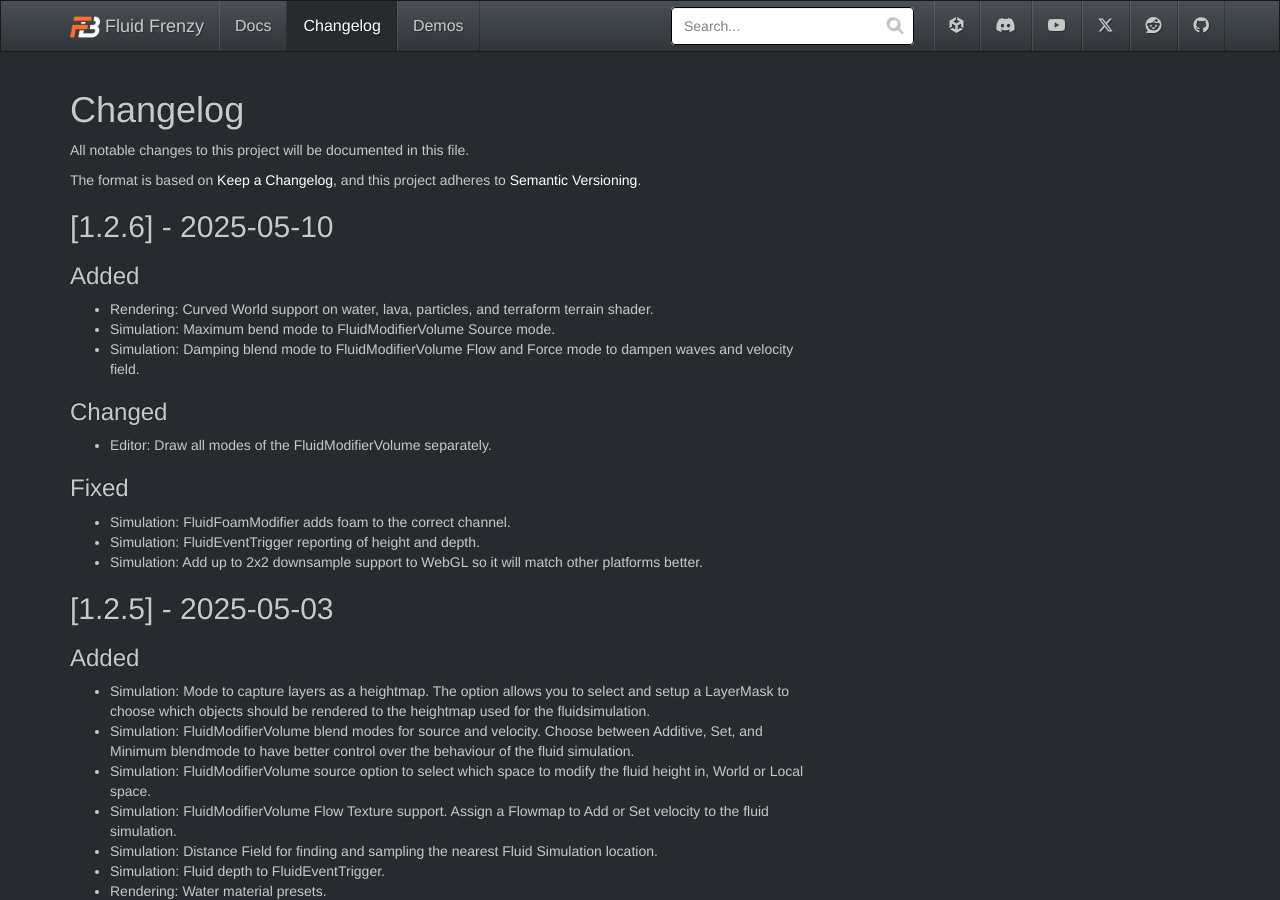
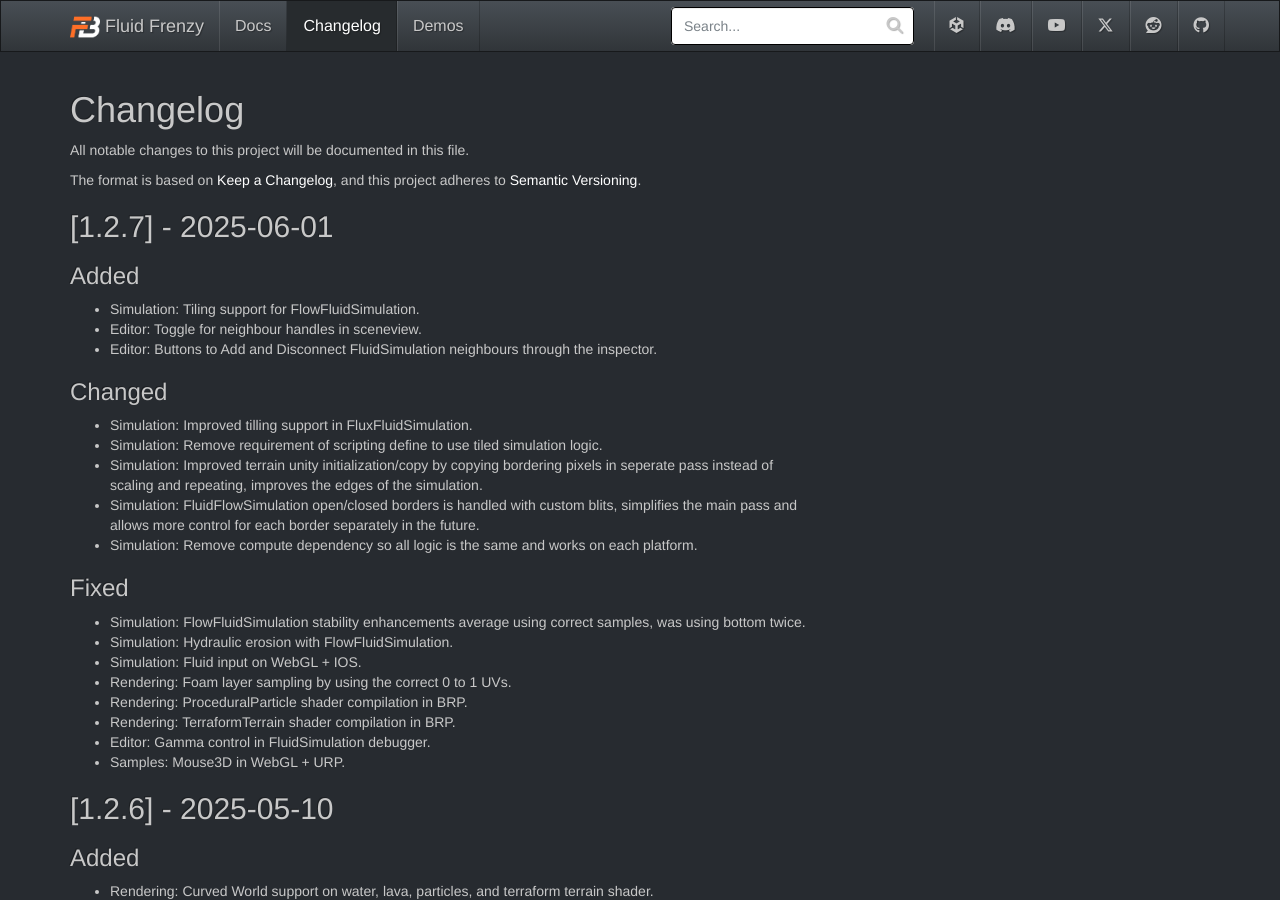
Before and after one commit to FrenzyByte/fluidfrenzy, a Jekyll site: the page built from _changelog/index.md, in a window 1280 px wide and 900 px high. Built offline with Jekyll 4.4.1, drawn with Linux system fonts in a browser that asks for light colours.

Commit message:
v1.2.7 changelog and docs

```diff
--- a/_changelog/index.md
+++ b/_changelog/index.md
@@ -9,6 +9,30 @@ All notable changes to this project will be documented in this file.
 
 The format is based on [Keep a Changelog](https://keepachangelog.com/en/1.1.0/),
 and this project adheres to [Semantic Versioning](https://semver.org/spec/v2.0.0.html).
+
+## [1.2.7] - 2025-06-01
+
+### Added
+- Simulation: Tiling support for FlowFluidSimulation.
+- Editor: Toggle for neighbour handles in sceneview.
+- Editor: Buttons to Add and Disconnect FluidSimulation neighbours through the inspector.
+
+### Changed
+- Simulation: Improved tilling support in FluxFluidSimulation.
+- Simulation: Remove requirement of scripting define to use tiled simulation logic.
+- Simulation: Improved terrain unity initialization/copy by copying bordering pixels in seperate pass instead of scaling and repeating, improves the edges of the simulation.
+- Simulation: FluidFlowSimulation open/closed borders is handled with custom blits, simplifies the main pass and allows more control for each border separately in the future.
+- Simulation: Remove compute dependency so all logic is the same and works on each platform.
+
+### Fixed
+- Simulation: FlowFluidSimulation stability enhancements average using correct samples, was using bottom twice.
+- Simulation: Hydraulic erosion with FlowFluidSimulation.
+- Simulation: Fluid input on WebGL + IOS.
+- Rendering: Foam layer sampling by using the correct 0 to 1 UVs.
+- Rendering: ProceduralParticle shader compilation in BRP.
+- Rendering: TerraformTerrain shader compilation in BRP.
+- Editor: Gamma control in FluidSimulation debugger.
+- Samples: Mouse3D in WebGL + URP.
 
 ## [1.2.6] - 2025-05-10
 
```
